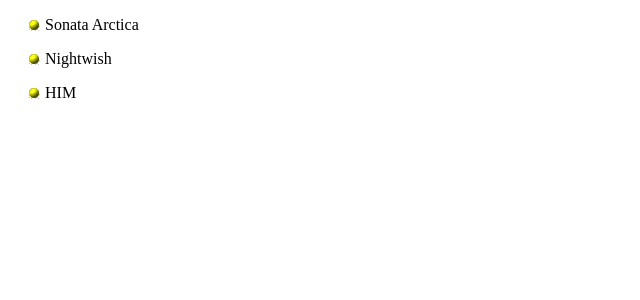
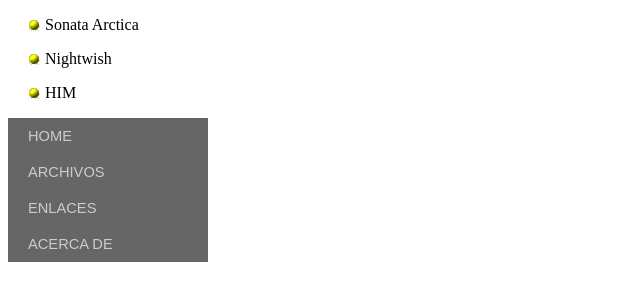
Before and after one commit to kimvex/Puls, a plain HTML site: page listas.html in a window 1280 px wide. Shown: the whole page, without its empty margins (0-640 px from the left). Drawn offline with Linux system fonts and the light colour scheme.

Commit message:
Agregamos otro menu con efectos muy bonitos con css

```diff
--- a/listas.html
+++ b/listas.html
@@ -13,18 +13,51 @@
 		/*list-style-type: none; sirve para quitar las viñetas*/
 		list-style-type: none;
 	}
-	ul li {
+	.m li {
 		padding-left: 17px;
 		background: url(bolaamar.gif) 0em 0.2em no-repeat;
 		margin-bottom: 1em;
 	}
+	#menu ul {
+		list-style-type: none;
+		margin: 0px;
+		padding: 0px;
+		width: 200px;
+		font-family: Arial, sans-serif;
+		font-size: 11pt;
+	}
+	#menu ul li {
+		background: #666;
+	}
+	#menu ul li a
+	{
+		color: #ccc;
+		text-decoration: none;
+		text-transform: uppercase;
+		display: block;
+		padding: 10px 10px 10px 20px;
+	}
+	#menu ul li a:hover
+	{
+		background: #000;
+		border-left: 10px solid #333;
+		color: #fff;
+	}
 	</style>
 </head>
 <body>
-<ul>
+<ul class="m">
     <li>Sonata Arctica</li>
     <li>Nightwish</li>
     <li>HIM</li>
 </ul>
+<div id="menu">
+ <ul>
+  <li><a href="..." title="...">Home</a></li>
+  <li><a href="..." title="...">Archivos</a></li>
+  <li><a href="..." title="...">Enlaces</a></li>
+  <li><a href="..." title="...">Acerca de</a></li>
+ </ul>
+</div>
 </body>
 </html>
```
